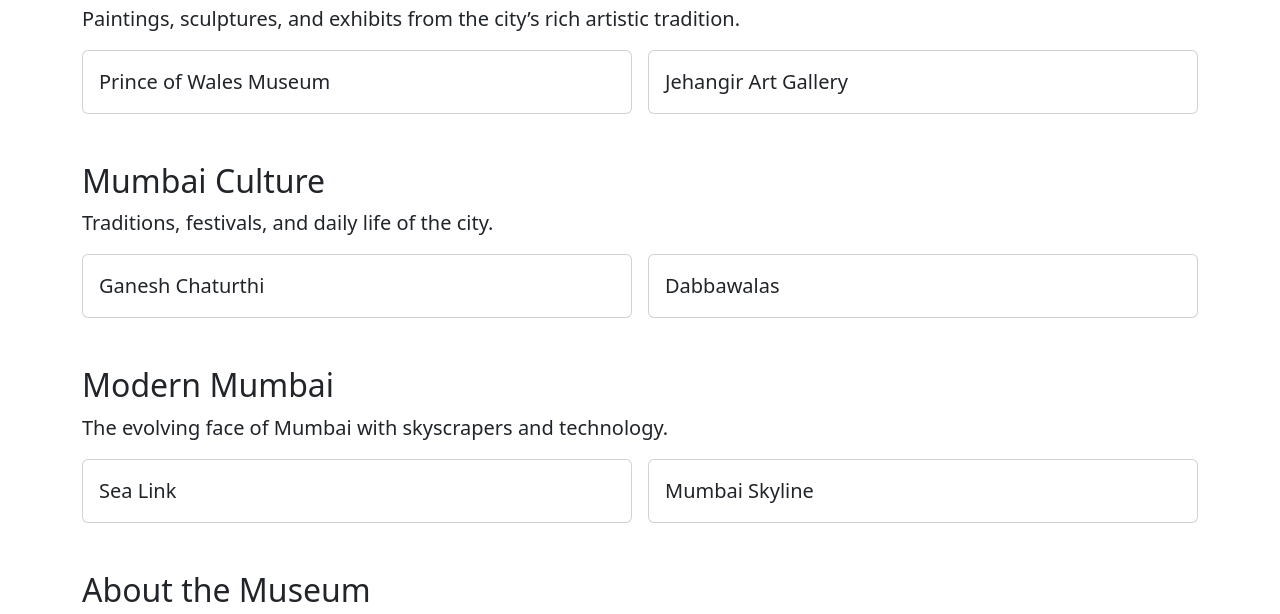
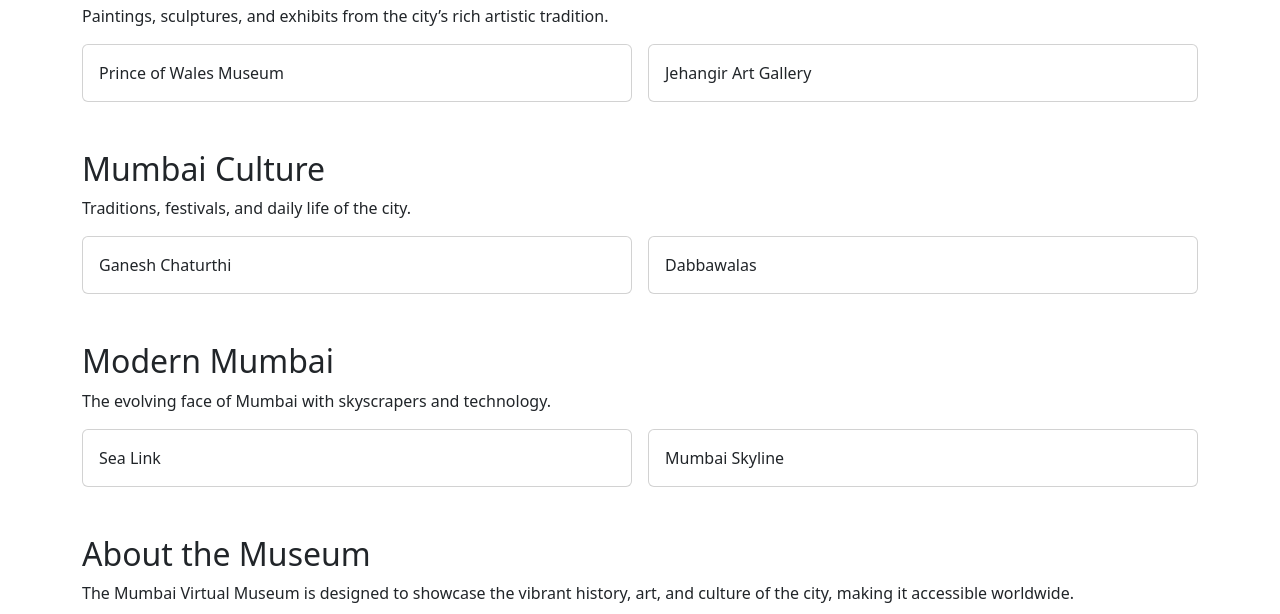
Before and after one commit to miteshsheth25/Mumbai_Virtual_Museum, a plain HTML site: page index.html in a window 1280 px wide. Shown: the part 594-1208 px from the top of the page. Drawn offline with nearby package versions, Linux system fonts and the light colour scheme.

Commit message:
Update index.html

```diff
--- a/index.html
+++ b/index.html
@@ -62,7 +62,7 @@
     </section>
 
     <!-- Art -->
-    <section id="art" class="mb-5 fs-5">
+    <section id="art" class="mb-5">
       <h2>Mumbai Art</h2>
       <p>Paintings, sculptures, and exhibits from the city’s rich artistic tradition.</p>
       <div class="row g-3 ">
@@ -80,7 +80,7 @@
     </section>
 
     <!-- Culture -->
-    <section id="culture" class="mb-5 fs-5">
+    <section id="culture" class="mb-5">
       <h2>Mumbai Culture</h2>
       <p>Traditions, festivals, and daily life of the city.</p>
       <div class="row g-3 ">
@@ -98,7 +98,7 @@
     </section>
 
     <!-- Modern -->
-    <section id="modern" class="mb-5 fs-5">
+    <section id="modern" class="mb-5">
       <h2>Modern Mumbai</h2>
       <p>The evolving face of Mumbai with skyscrapers and technology.</p>
       <div class="row g-3 ">
@@ -116,7 +116,7 @@
     </section>
 
     <!-- About -->
-    <section id="about" class="mb-5 fs-5">
+    <section id="about" class="mb-5">
       <h2>About the Museum</h2>
       <p>The Mumbai Virtual Museum is designed to showcase the vibrant history, art, and culture of the city, making it accessible worldwide.</p>
     </section>
```
